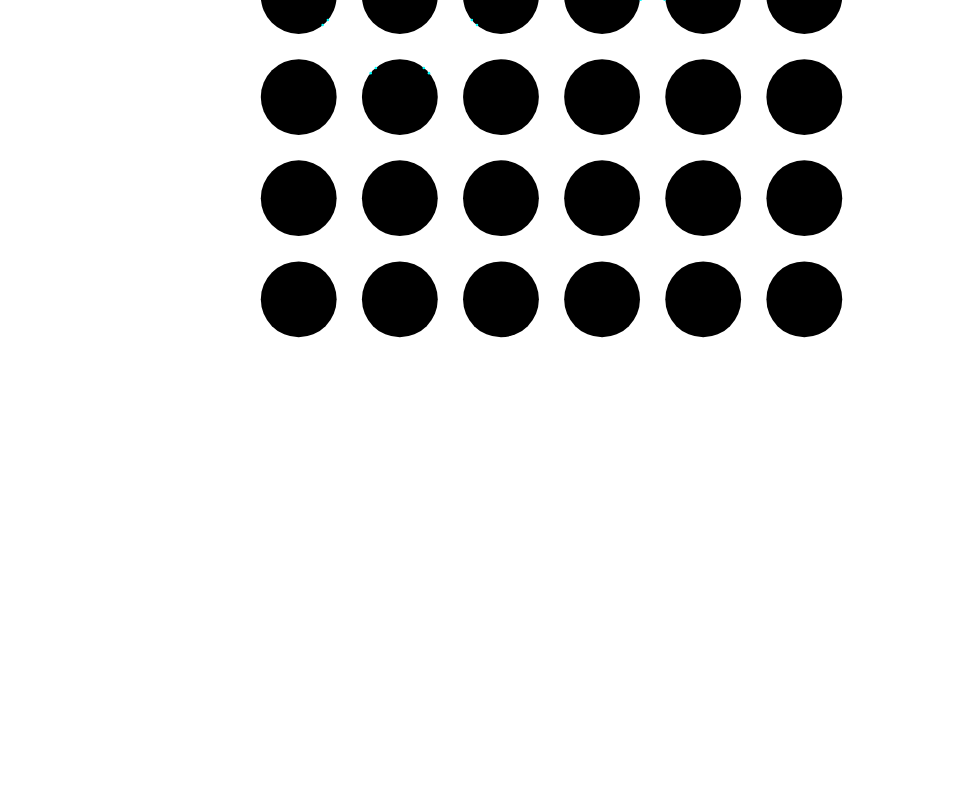
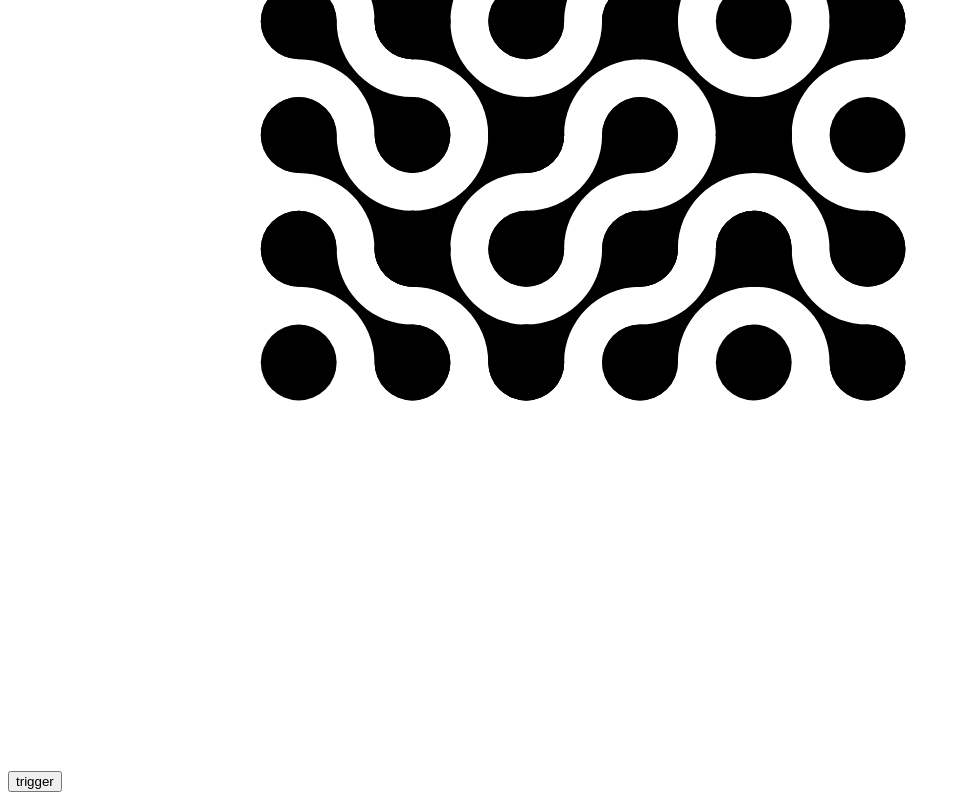
Before and after one commit to PickleyD/svg-playground, a SvelteKit app: page / in a window 1280 px wide. Shown: the part 505-1305 px from the top of the page, without its empty margins (0-961 px from the left). Before the commit the page ends 1284 px from the top, so only its background shows below. Built offline with nearby package versions, Linux system fonts and the light colour scheme.

Commit message:
Button triggers full grid of random connections

```diff
--- a/src/routes/+page.svelte
+++ b/src/routes/+page.svelte
@@ -18,55 +18,120 @@
 
 	let centers: Array<Vector2> = [];
 	for (let i = 0; i < numCirclesY; i++) {
-		let y = 230 + i * 80;
+		let y = 230 + i * 90;
 		for (let j = 0; j < numCirclesX; j++) {
-			centers.push([230 + j * 80, y]);
+			centers.push([230 + j * 90, y]);
 		}
 	}
 
 	const fill = '#000';
 	const stroke = '#000';
 
-	// let triggered = false;
-	// const handleTrigger = () => {
-	// 	console.log('trigger');
-	// 	triggered = !triggered;
-	// };
+	let triggered = false;
+	const handleTrigger = () => {
+		triggered = !triggered;
+		rows = [
+			[
+				Math.round(Math.random()),
+				Math.round(Math.random()),
+				Math.round(Math.random()),
+				Math.round(Math.random()),
+				Math.round(Math.random())
+			],
+			[
+				Math.round(Math.random()),
+				Math.round(Math.random()),
+				Math.round(Math.random()),
+				Math.round(Math.random()),
+				Math.round(Math.random())
+			],
+			[
+				Math.round(Math.random()),
+				Math.round(Math.random()),
+				Math.round(Math.random()),
+				Math.round(Math.random()),
+				Math.round(Math.random())
+			],
+			[
+				Math.round(Math.random()),
+				Math.round(Math.random()),
+				Math.round(Math.random()),
+				Math.round(Math.random()),
+				Math.round(Math.random())
+			],
+			[
+				Math.round(Math.random()),
+				Math.round(Math.random()),
+				Math.round(Math.random()),
+				Math.round(Math.random()),
+				Math.round(Math.random())
+			]
+		];
+	};
+
+	let rows = [
+		[
+			Math.round(Math.random()),
+			Math.round(Math.random()),
+			Math.round(Math.random()),
+			Math.round(Math.random()),
+			Math.round(Math.random())
+		],
+		[
+			Math.round(Math.random()),
+			Math.round(Math.random()),
+			Math.round(Math.random()),
+			Math.round(Math.random()),
+			Math.round(Math.random())
+		],
+		[
+			Math.round(Math.random()),
+			Math.round(Math.random()),
+			Math.round(Math.random()),
+			Math.round(Math.random()),
+			Math.round(Math.random())
+		],
+		[
+			Math.round(Math.random()),
+			Math.round(Math.random()),
+			Math.round(Math.random()),
+			Math.round(Math.random()),
+			Math.round(Math.random())
+		],
+		[
+			Math.round(Math.random()),
+			Math.round(Math.random()),
+			Math.round(Math.random()),
+			Math.round(Math.random()),
+			Math.round(Math.random())
+		]
+	];
 </script>
 
-<svg class="fixed top-0 left-0 h-full w-full" viewBox="0 0 1000 1000">
+<svg id="scroll-container" class="fixed top-0 left-0 h-full w-full" viewBox="0 0 1000 1000">
 	<rect width="100%" height="100%" fill="#fff" />
 	<g stroke-width="0">
 		{#each centers as center, i}
 			<circle id={`circle-${i}`} cx={center[0]} cy={center[1]} r={radius} {fill} {stroke} />
 		{/each}
 
-		<Connection center1={centers[0]} center2={centers[1]} fill="green" stroke="red" class="opacity-50" />
-		<Connection center1={centers[7]} center2={centers[14]} fill="black" stroke="black" class="" />
-		<Connection center1={centers[14]} center2={centers[19]} fill="black" stroke="black" class="" />
-		<Connection center1={centers[6]} center2={centers[13]} fill="black" stroke="black" class="" />
-		<Connection center1={centers[12]} center2={centers[19]} fill="black" stroke="black" class="" />
-
-		<Connection center1={centers[15]} center2={centers[16]} fill="black" stroke="black" />
-
-		<!-- {#if triggered}
-			<Connection
-				center1={centers[21]}
-				center2={centers[28]}
-				fill="black"
-				stroke="black"
-				class=""
-			/>
-		{:else}
-			<Connection
-				center1={centers[14]}
-				center2={centers[21]}
-				fill="black"
-				stroke="black"
-				class=""
-			/>
-		{/if} -->
+		{#each rows as row, i}
+			{#each row as square, j}
+				<Connection
+					center1={centers[(i * 6) + j]}
+					center2={centers[(i * 6) + j + 7]}
+					show={Boolean(square)}
+					arcRadius={2 * radius}
+				/>
+				<Connection
+					center1={centers[(i * 6) + j + 1]}
+					center2={centers[(i * 6) + j + 6]}
+					show={!Boolean(square)}
+					arcRadius={2 * radius}
+				/>
+			{/each}
+		{/each}
 	</g>
 </svg>
 
-<!-- <button class="fixed" on:click={handleTrigger}>trigger</button> -->
+<button class="fixed" on:click={handleTrigger}>trigger</button>
```
Also changed, not shown: src/components/Connection.svelte (+94 -196 lines).
